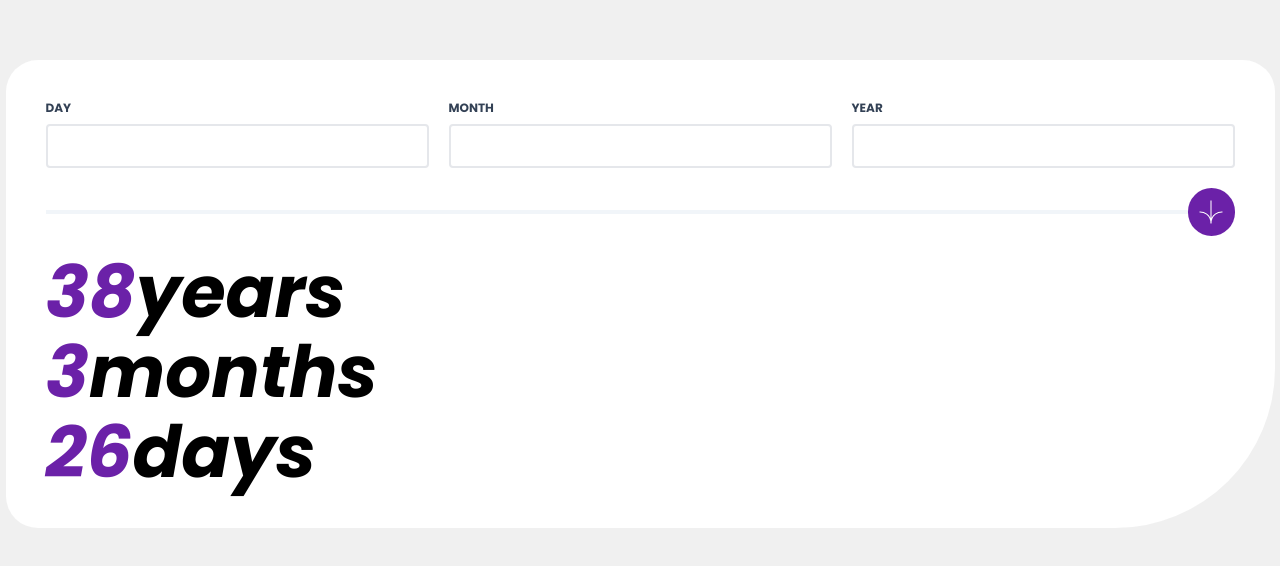
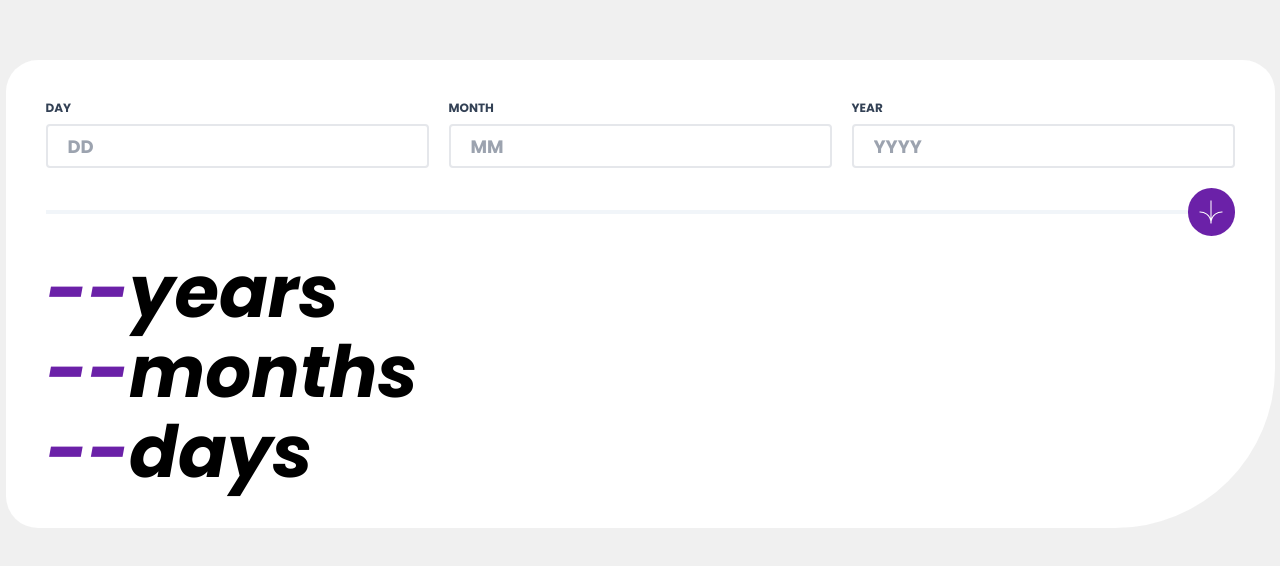
Before and after one commit to FernandoLorca/age-calculator-app, a React (Vite) app: page / in a window 1280 px wide. Shown: the part 106-672 px from the top of the page. Built offline with nearby package versions, Linux system fonts and the light colour scheme.

Commit message:
age calculator done

```diff
--- a/src/App.jsx
+++ b/src/App.jsx
@@ -1,4 +1,39 @@
+import { useState } from 'react';
+
 function App() {
+  // manejadores de estados de los input
+  const [day, setDay] = useState('');
+  const [month, setMonth] = useState('');
+  const [year, setYear] = useState('');
+
+  const handleDayChange = e => setDay(e.target.value);
+  const handleMonthChange = e => setMonth(e.target.value);
+  const handleYearChange = e => setYear(e.target.value);
+
+  // manejador de estados del resultado del calculo de la edad
+  const [dayResult, setDayResult] = useState('');
+  const [monthResult, setMonthResult] = useState('');
+  const [yearResult, setYearResult] = useState('');
+
+  const dateNow = new Date();
+  const dayNow = dateNow.getDate();
+  const monthNow = dateNow.getMonth() + 1;
+  const yearNow = dateNow.getFullYear();
+
+  const dateBirth = new Date(year, month - 1, day);
+  const dayBirth = dateBirth.getDate();
+  const monthBirth = dateBirth.getMonth() + 1;
+  const yearBirth = dateBirth.getFullYear();
+
+  const handleCalculateAge = () => {
+    setDayResult(dayBirth - monthNow);
+    setMonthResult(monthBirth - monthNow);
+
+    if (monthNow < monthBirth) setYearResult(yearNow - yearBirth - 1);
+    if (monthNow === monthBirth && dayNow < dayBirth)
+      setYearResult(yearNow - yearBirth - 1);
+  };
+
   return (
     <div className="flex justify-center items-center h-screen text-slate-700">
       <div className="bg-white p-10 card">
@@ -8,6 +43,9 @@ function App() {
             <input
               type="number"
               className="border-2 rounded h-8 pl-5 py-5 text-lg font-bold text-black hover:border-black"
+              placeholder="DD"
+              value={day}
+              onChange={handleDayChange}
             />
           </div>
           <div className="uppercase text-xs">
@@ -15,6 +53,9 @@ function App() {
             <input
               type="number"
               className="border-2 rounded h-8 pl-5 py-5 text-lg font-bold text-black hover:border-black"
+              placeholder="MM"
+              value={month}
+              onChange={handleMonthChange}
             />
           </div>
           <div className="uppercase text-xs">
@@ -22,24 +63,39 @@ function App() {
             <input
               type="number"
               className="border-2 rounded h-8 pl-5 py-5 text-lg font-bold text-black hover:border-black"
+              placeholder="YYYY"
+              value={year}
+              onChange={handleYearChange}
             />
           </div>
         </div>
         <div className="flex items-center my-5">
           <div className="h-1 bg-slate-100 w-full"></div>
-          <div className="bg-purple-800 w-12 h-12 rounded-full flex justify-center items-center cursor-pointer hover:bg-black">
+          <div
+            className="bg-purple-800 w-12 h-12 rounded-full flex justify-center items-center cursor-pointer hover:bg-black"
+            onClick={() => handleCalculateAge()}
+          >
             <img src="./icon-arrow.svg" alt="" className="w-6 h-6" />
           </div>
         </div>
         <div className="flex flex-col gap-2">
           <p className="text-black text-7xl font-bold italic">
-            <span className="text-purple-800">38</span>years
+            <span className="text-purple-800">
+              {year === '' ? '--' : yearResult}
+            </span>
+            years
           </p>
           <p className="text-black text-7xl font-bold italic">
-            <span className="text-purple-800">3</span>months
+            <span className="text-purple-800">
+              {month === '' ? '--' : monthResult}
+            </span>
+            months
           </p>
           <p className="text-black text-7xl font-bold italic">
-            <span className="text-purple-800">26</span>days
+            <span className="text-purple-800">
+              {day === '' ? '--' : dayResult}
+            </span>
+            days
           </p>
         </div>
       </div>
```
